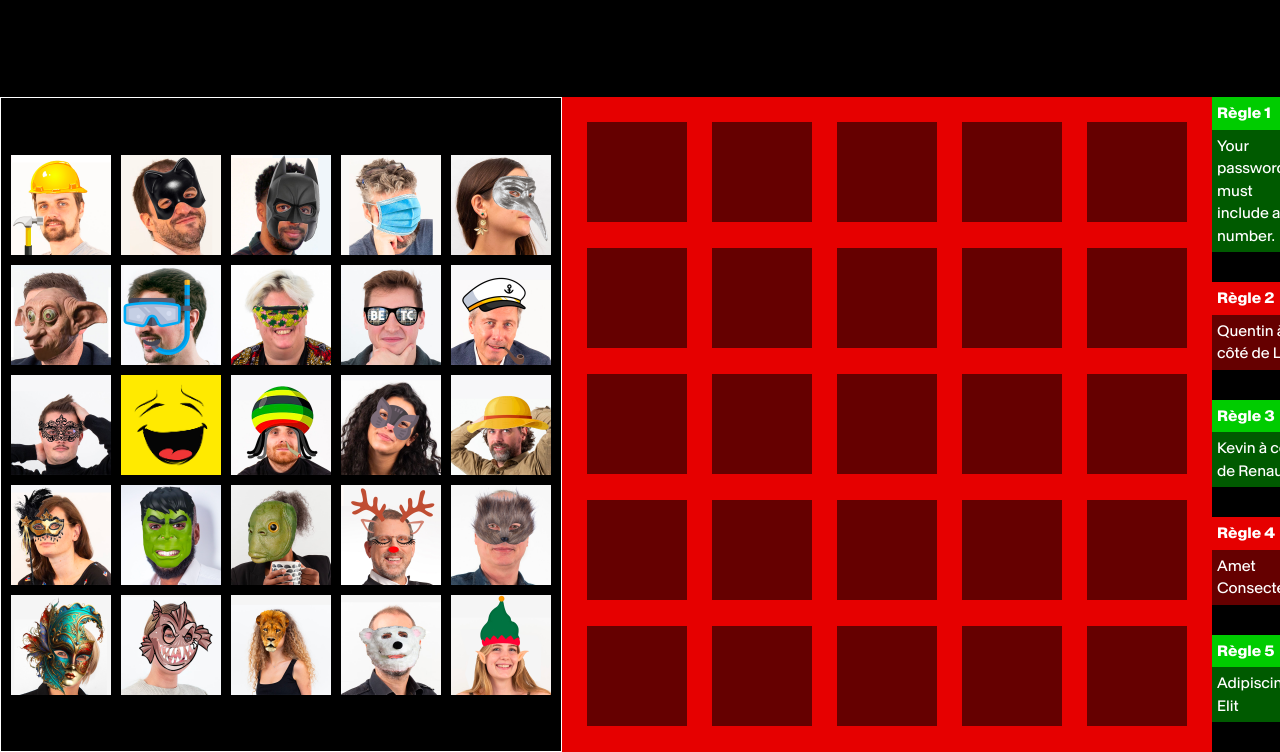
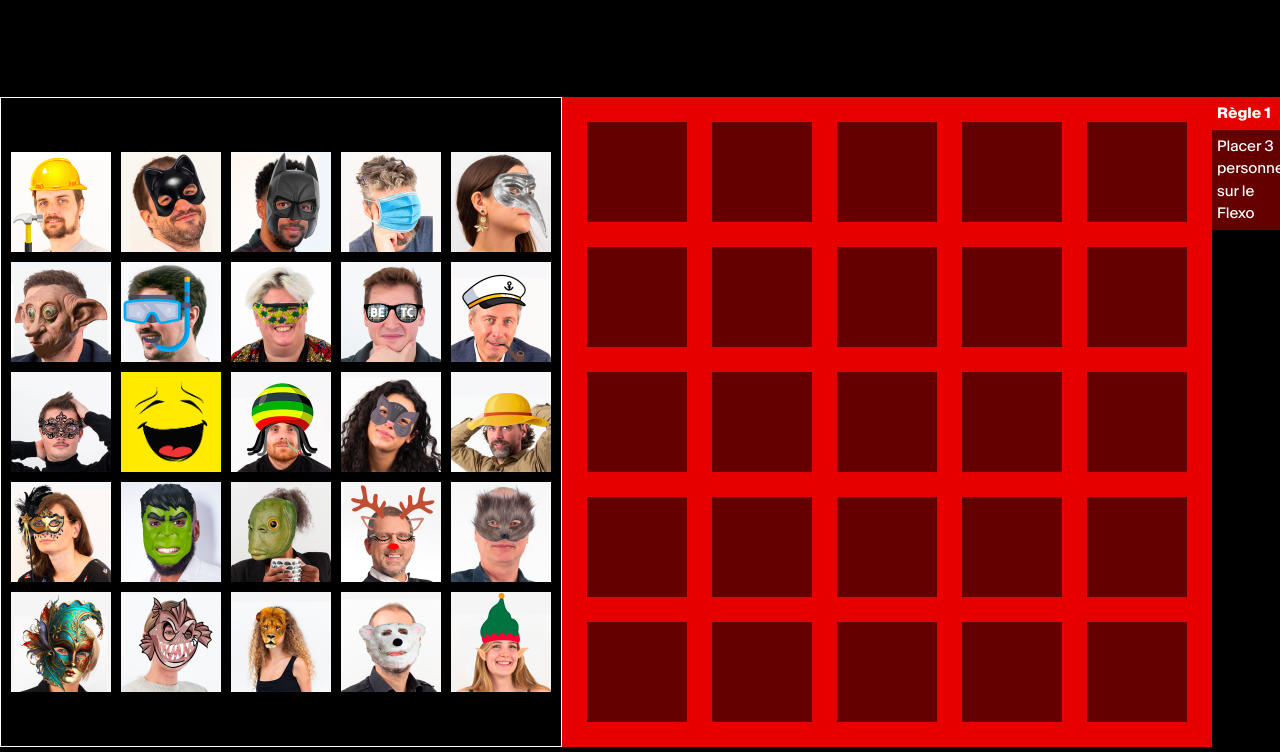
Before and after one commit to Nikangourou/flexo-game, a website built with Vite: page index.html in a window 1280 px wide. Shown: the part 158-910 px from the top of the page. Built offline with nearby package versions, Linux system fonts and the light colour scheme.

Commit message:
feat rule

```diff
--- a/components/game/game.js
+++ b/components/game/game.js
@@ -3,9 +3,12 @@ export default class Game {
     this.nbPieces = 25;
     this.nbRows = 5;
     this.nbColumns = 5;
+    this.nbPiecesInGame = 0;
   }
 
-
+  getNbPiecesInGame() {
+    return this.nbPiecesInGame;
+  }
 
   checkAdjacentPieces(piece1, piece2) {
     const positionPiece1 = piece1.getPosition();
--- a/components/rules/data.json
+++ b/components/rules/data.json
@@ -1,22 +1,14 @@
 [
     {
-        "name": "Your password must include a number.",
+        "name": "Placer 3 personnes sur le Flexo",
         "id": 1
     },
     {
-        "name" : "Quentin à côté de Léa",
+        "name" : "<b>Quentin</b> à côté de <b>Léa</b>",
         "id": 2
     },
     {
-        "name": "Kevin à côté de Renaud",
+        "name": "Work in progress",
         "id": 3
-    },
-    {
-        "name": "Amet Consectetur",
-        "id": 4
-    },
-    {
-        "name": "Adipiscing Elit",
-        "id": 5
     }
 ]
--- a/components/rules/rule.js
+++ b/components/rules/rule.js
@@ -7,18 +7,26 @@ export default class Rule {
   }
 
   checkRule1() {
+    return this.game.getNbPiecesInGame() > 2;
+  }
+
+  checkRule2() {
     const piece1 = this.pieces.getPiece("Quentin");
     const piece2 = this.pieces.getPiece("Lea");
 
-    this.game.checkAdjacentPieces(piece1, piece2)
-      ? console.log("true")
-      : console.log("false");
+    return this.game.checkAdjacentPieces(piece1, piece2);
   }
 
   checkRule() {
+    // rule 1
     if (this.id === 1) {
-      this.checkRule1();
+      return this.checkRule1();
     }
+    // rule 2
+    if (this.id === 2) {
+      return this.checkRule2();
+    }
+
   }
 
   getHtml() {
--- a/components/rules/rules.js
+++ b/components/rules/rules.js
@@ -6,6 +6,7 @@ export default class Rules {
     this.rules = [];
     this.game = game;
     this.pieces = pieces;
+    this.nbShowRules = 1;
   }
 
   addRule(rule) {
@@ -13,17 +14,38 @@ export default class Rules {
   }
 
   checkRules() {
-    for (let i = 0; i < this.rules.length; i++) {
-      this.rules[i].checkRule();
+    let tmpNbShowRules = 1;
+    for (let i = 0; i < this.nbShowRules; i++) {
+      const rule = document.querySelector(`.rule:nth-child(${i + 1})`);
+      rule.classList.add("active");
+      if (this.rules[i].checkRule()) {
+        rule.classList.add("valid");
+        tmpNbShowRules++;
+      } else {
+        console.log(rule);
+        rule.classList.remove("valid");
+      }
+    }
+
+    if(tmpNbShowRules > this.nbShowRules) {
+      this.nbShowRules = tmpNbShowRules;
+      this.checkRules();
     }
   }
 
   init() {
     const containerRules = document.querySelector(".containerRules");
     for (let i = 0; i < dataRules.length; i++) {
-      const rule = new Rule(dataRules[i].name, dataRules[i].id, this.game, this.pieces);
+      const rule = new Rule(
+        dataRules[i].name,
+        dataRules[i].id,
+        this.game,
+        this.pieces
+      );
       this.addRule(rule);
       containerRules.innerHTML += rule.getHtml();
     }
+
+    this.checkRules();
   }
 }
--- a/components/util/drag.js
+++ b/components/util/drag.js
@@ -1,7 +1,8 @@
 export default class Drag {
-  constructor(pieces, rules) {
+  constructor(pieces, rules, game) {
     this.pieces = pieces;
     this.rules = rules;
+    this.game = game;
   }
 
   init() {
@@ -62,6 +63,8 @@ export default class Drag {
       receptacle.appendChild(draggedPiece);
       resetReceptaclePreview();
 
+      this.game.nbPiecesInGame++;
+
       this.rules.checkRules();
     };
 
--- a/main.js
+++ b/main.js
@@ -16,5 +16,5 @@ game.init();
 const rules = new Rules(game, pieces);
 rules.init();
 
-const drag = new Drag(pieces, rules);
+const drag = new Drag(pieces, rules, game);
 drag.init();
--- a/styles/rules.scss
+++ b/styles/rules.scss
@@ -2,25 +2,24 @@
 
 .containerRules {
   width: 300px;
+  display: flex;
+  flex-direction: column-reverse;
+  justify-content: flex-end;
 
   .rule {
     margin-bottom: 30px;
+    display: none;
 
-    &.wrong {
+    &.active {
+      display: block;
+    }
+
+    &.valid {
       .title {
-        background-color: $red;
+        background-color: $green;
       }
       .content {
-        background-color: $red50;
-      }
-    }
-
-    &:nth-child(2n) {
-      .title {
-        background-color: $red;
-      }
-      .content {
-        background-color: $red50;
+        background-color: $green50;
       }
     }
 
@@ -28,7 +27,7 @@
       font-weight: bold;
       font-size: 15px;
       margin-bottom: 10px;
-      background-color: $green;
+      background-color: $red;
       padding: 5px;
       margin: 0;
     }
@@ -37,7 +36,7 @@
       font-size: 15px;
       padding: 5px;
       margin: 0;
-      background-color: $green50;
+      background-color: $red50;
     }
   }
 }
```
